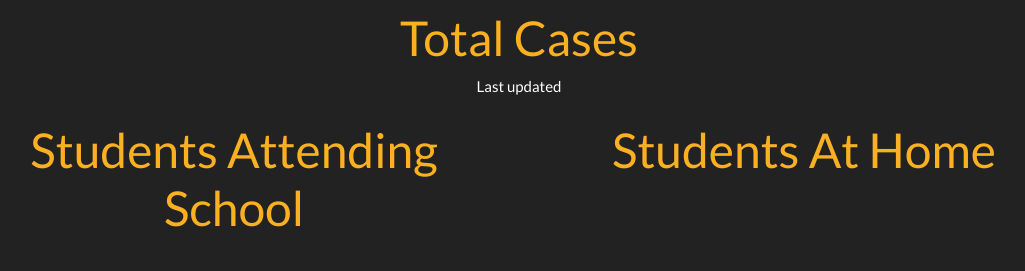
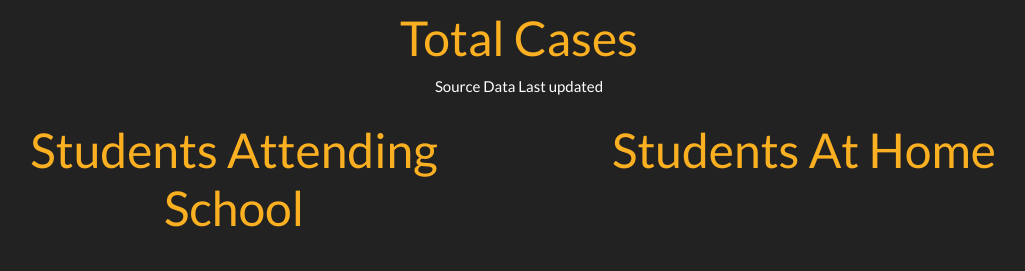
Before and after one commit to totallyReal123/McQuaid-Cases, a PHP site: page / in a window 1280 px wide. Shown: the part 666-937 px from the top of the page, without its empty margins (121-1146 px from the left). Run offline with PHP 8.4, Linux system fonts and the light colour scheme; data that the repository does not hold is empty.

Commit message:
Small Clarification

```diff
--- a/index.php
+++ b/index.php
@@ -25,7 +25,7 @@
               <h1 class="case-number"> <?php echo GetPositiveTotal($RETRIEVED_JSON); ?> </h1>
               <h1 class="case-caption"> Total Cases </h1>
             </div>
-            <p> Last updated <?php echo GetLastUpdated($RETRIEVED_JSON); ?></p>
+            <p> Source Data Last updated <?php echo GetLastUpdated($RETRIEVED_JSON); ?></p>
           </div>
         </div>
       </div>
```
